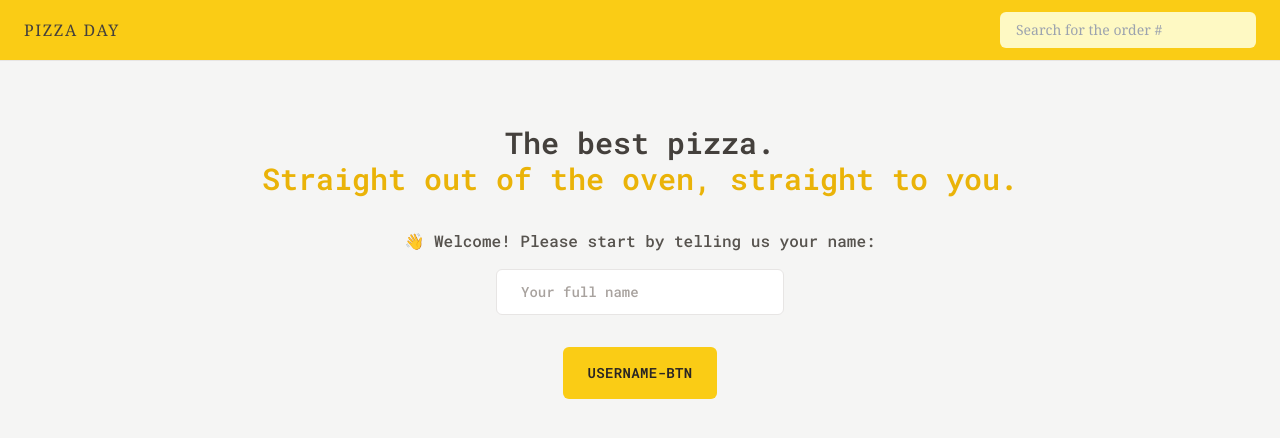
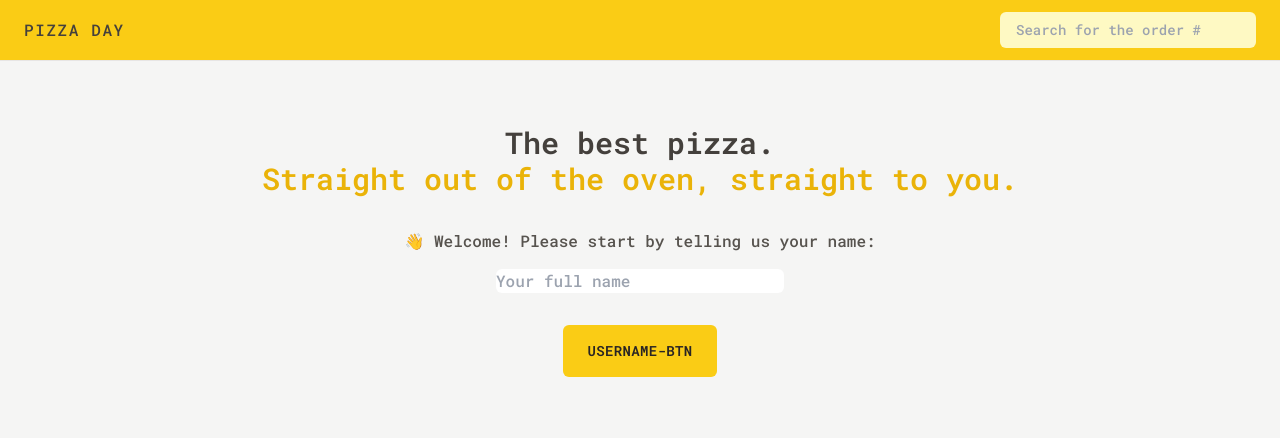
Before and after one commit to dlavinska/React-Course-Project, a React (Create React App) app: page / in a window 1280 px wide. Shown: the top 438 px of the page. Built offline with nearby package versions, Linux system fonts and the light colour scheme.

Commit message:
add first step of project

```diff
--- a/public/index.html
+++ b/public/index.html
@@ -28,7 +28,6 @@
     <link rel="preconnect" href="https://fonts.gstatic.com" crossorigin>
     <link href="https://fonts.googleapis.com/css2?family=Inter:wght@400;500;700&family=Roboto+Mono:wght@300;500;600;700&family=Rubik:ital,wght@0,500;0,700;1,400&display=swap"
           rel="stylesheet">
-    <script src="https://cdn.tailwindcss.com"></script>
     <title>React App</title>
   </head>
   <body class="bg-stone-100 text-stone-700">
--- a/src/index.css
+++ b/src/index.css
@@ -1,15 +1,7 @@
-@tailwind base;
-@tailwind components;
-@tailwind utilities;
+@import "tailwindcss/base";
+@import "tailwindcss/components";
+@import "tailwindcss/utilities";
 
-@layer components {
-    .input{
-      @apply rounded-md border border-stone-200 px-4 py-2 text-sm
-      transition-all duration-300 placeholder:text-stone-400
-      focus:outline-none focus:ring focus:ring-yellow-400 md:px-6 md:py-3
-    }
-
-}
 
 @keyframes loading {
     20% {
```
